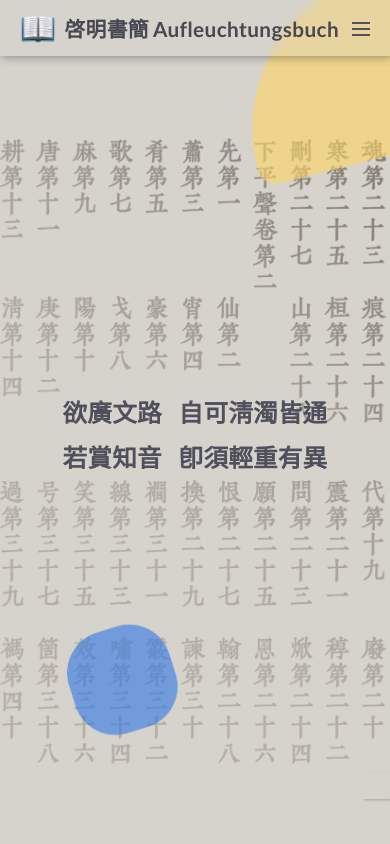
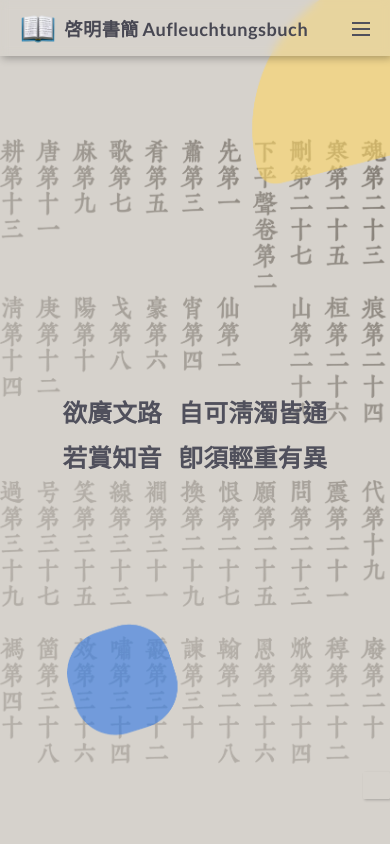
Before and after one commit to AlephChC/alephchc.github.io, a plain HTML site: page index.html in a window 390 px wide. Shown: the top 844 px of the page. Drawn offline with Linux system fonts and the light colour scheme; some packages are replaced by stand-ins of ours; a script that the page names is missing; some icons are missing; a web font is replaced by a local one.

Commit message:
Site updated: 2023-03-11 18:31:33

```diff
--- a/css/style.css
+++ b/css/style.css
@@ -2142,18 +2142,18 @@ pre .javascript .function {
 .header-wrapper .header-content .left .logo-title {
   color: var(--text-color-1);
   font-weight: bold;
-  font-size: 1.9rem;
+  font-size: 28px;
   line-height: 1;
-  letter-spacing: 0.4px;
+  letter-spacing: 0.5px;
 }
 @media (max-width: 800px) {
   .header-wrapper .header-content .left .logo-title {
-    font-size: 1.71rem;
+    font-size: 22.400000000000002px;
   }
 }
 @media (max-width: 500px) {
   .header-wrapper .header-content .left .logo-title {
-    font-size: 1.52rem;
+    font-size: 18.2px;
   }
 }
 .header-wrapper .header-content .right .pc .menu-list {
```
